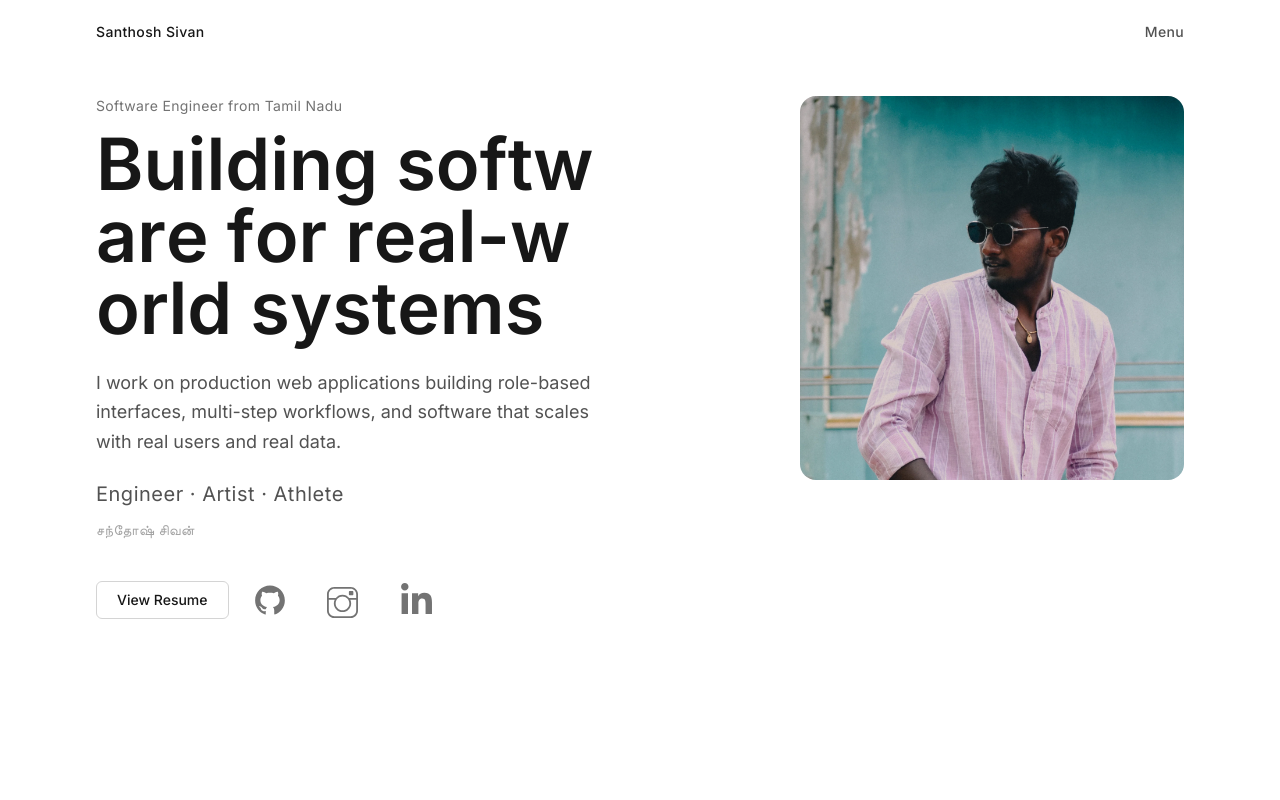
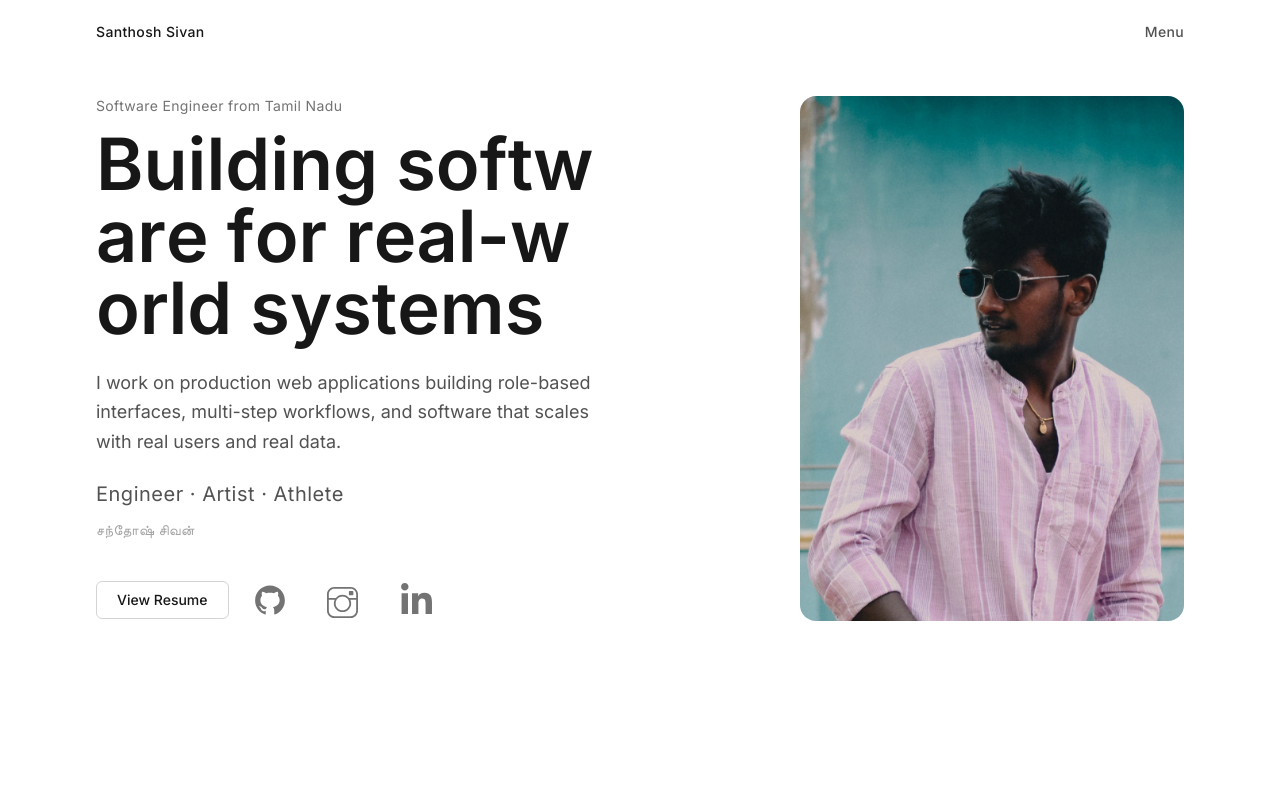
Before and after one commit to sssanthoshsivan/santhoshsivan_portfolio, a Next.js app: page / in a window 1280 px wide. Shown: the top 800 px of the page. Built offline with nearby package versions, Linux system fonts and the light colour scheme.

Commit message:
Image Optimization

```diff
--- a/src/app/pages/intro.jsx
+++ b/src/app/pages/intro.jsx
@@ -8,7 +8,8 @@ import Link from "next/link";
 import gsap from "gsap";
 import SplitType from "split-type";
 import { useEffect } from "react";
-import Profile from "../../../public/profile.webp";
+
+const profile = "/Profile.webp";
 
 const Intro = ({ triggerAnimation }) => {
   useEffect(() => {
@@ -120,7 +121,8 @@ const Intro = ({ triggerAnimation }) => {
         <div className="flex justify-center lg:justify-end">
           <figure className="relative w-72 sm:w-80 lg:w-96">
             <Image
-              src={Profile}
+              src={profile}
+              fill
               alt="Portrait of Santhosh Sivan"
               className="object-cover rounded-2xl transition-transform duration-700 hover:scale-[1.04]"
               priority
```
